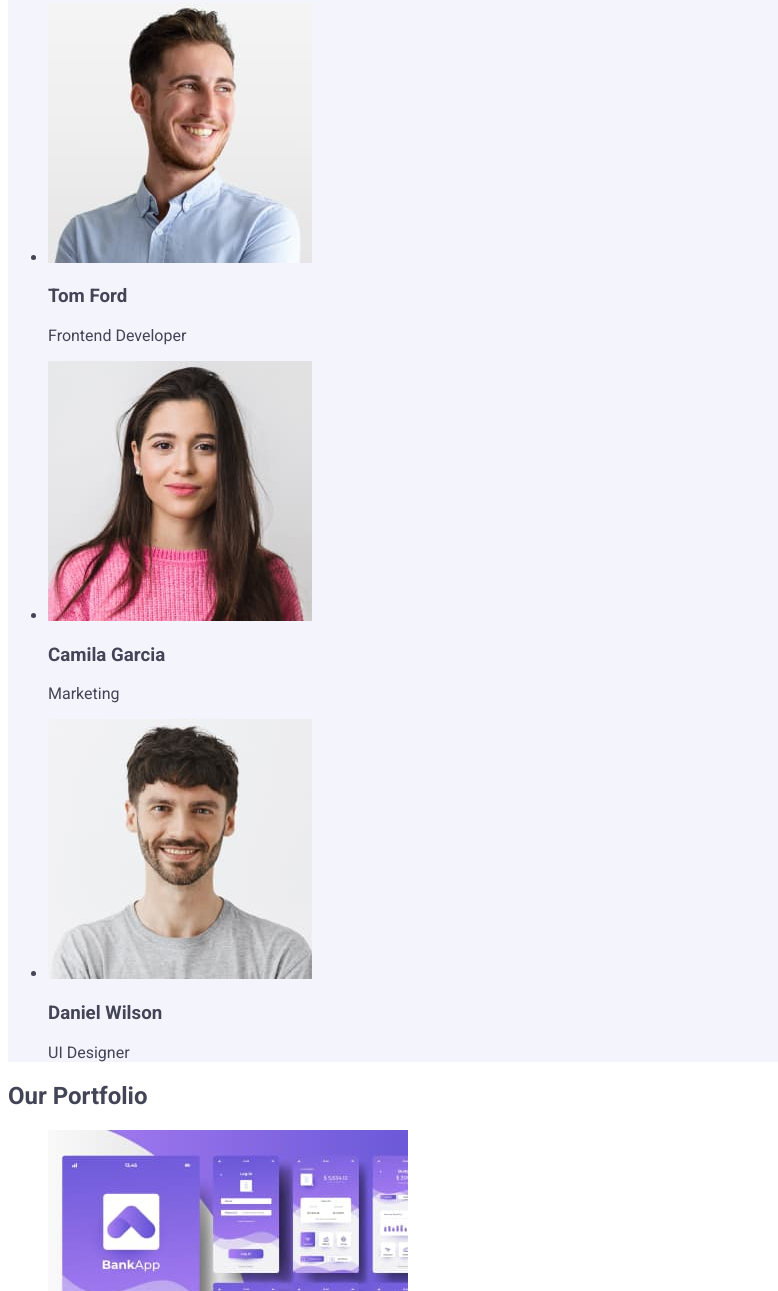
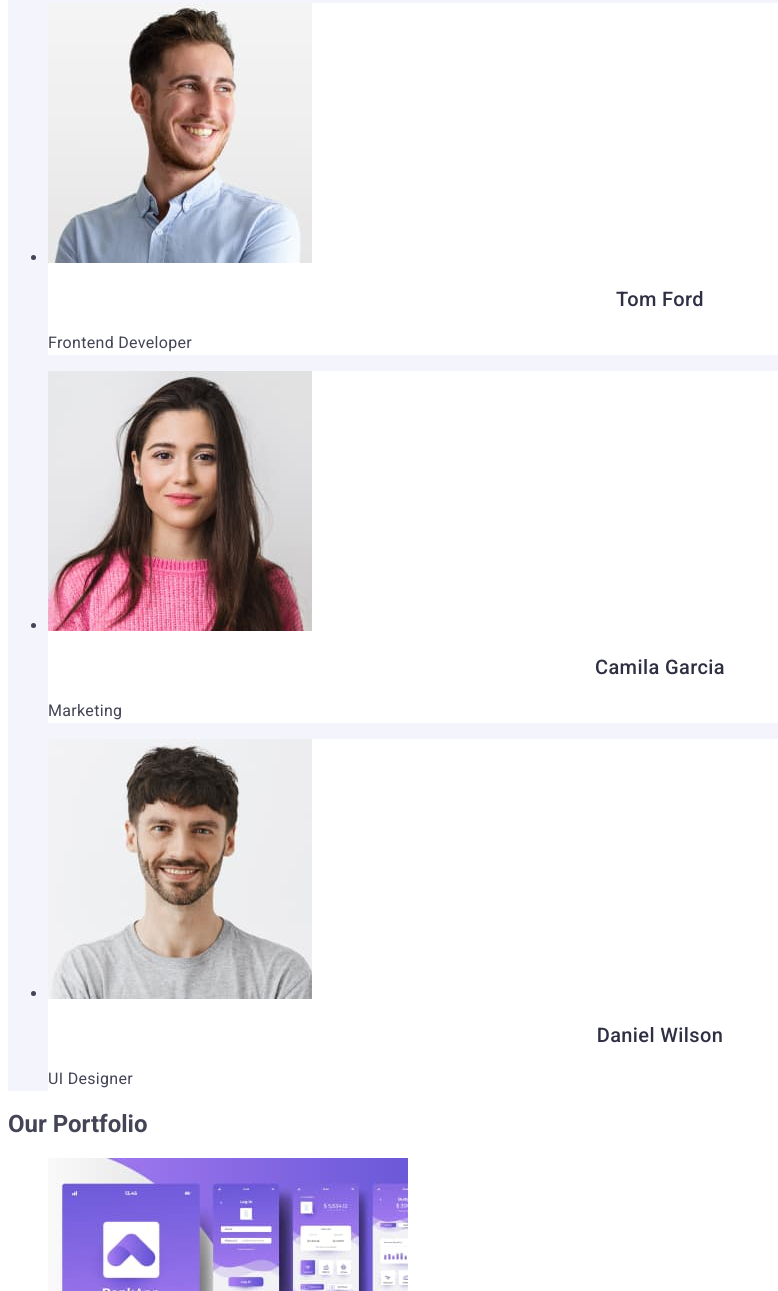
Before and after one commit to UnderKid21/goit-markup-hw-02, a plain HTML site: page index.html in a window 1280 px wide. Shown: the part 1229-2520 px from the top of the page, without its empty margins (0-778 px from the left). Drawn offline with Linux system fonts and the light colour scheme.

Commit message:
Update index.html

```diff
--- a/index.html
+++ b/index.html
@@ -75,20 +75,20 @@
     <h3 class="name">Mark Guerrero</h3>
     <p class="name-text">Product Designer</p>
 </li>
-<li>
+<li class="team-card">
     <img src="./images/Tom.jpg" alt="Tom Ford" Width="264" Height="260">
-    <h3>Tom Ford</h3>
-    <p>Frontend Developer</p>
+    <h3 class="name">Tom Ford</h3>
+    <p class="name-text">Frontend Developer</p>
 </li>
-<li>
+<li class="team-card">
     <img src="./images/Kamila.jpg" alt="Camila Garcia" Width="264" Height="260">
-    <h3>Camila Garcia</h3>
-    <p>Marketing</p>
+    <h3 class="name">Camila Garcia</h3>
+    <p class="name-text">Marketing</p>
 </li>
-<li>
+<li class="team-card">
     <img src="./images/Daniel.jpg" alt="Daniel Wilson" Width="264" Height="260">
-    <h3>Daniel Wilson</h3>
-    <p>UI Designer</p>
+    <h3 class="name">Daniel Wilson</h3>
+    <p class="name-text">UI Designer</p>
 </li>
 </ul>
  </section>
```
